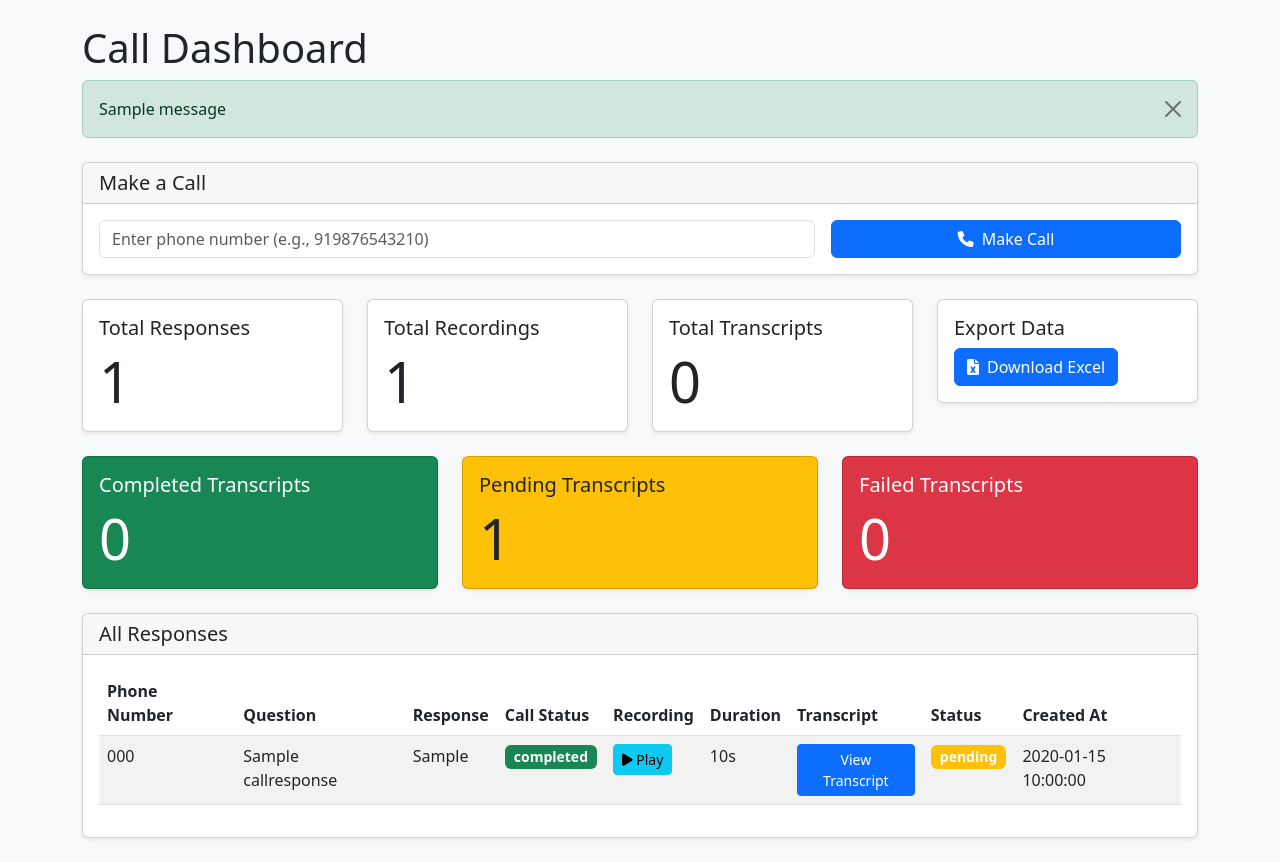
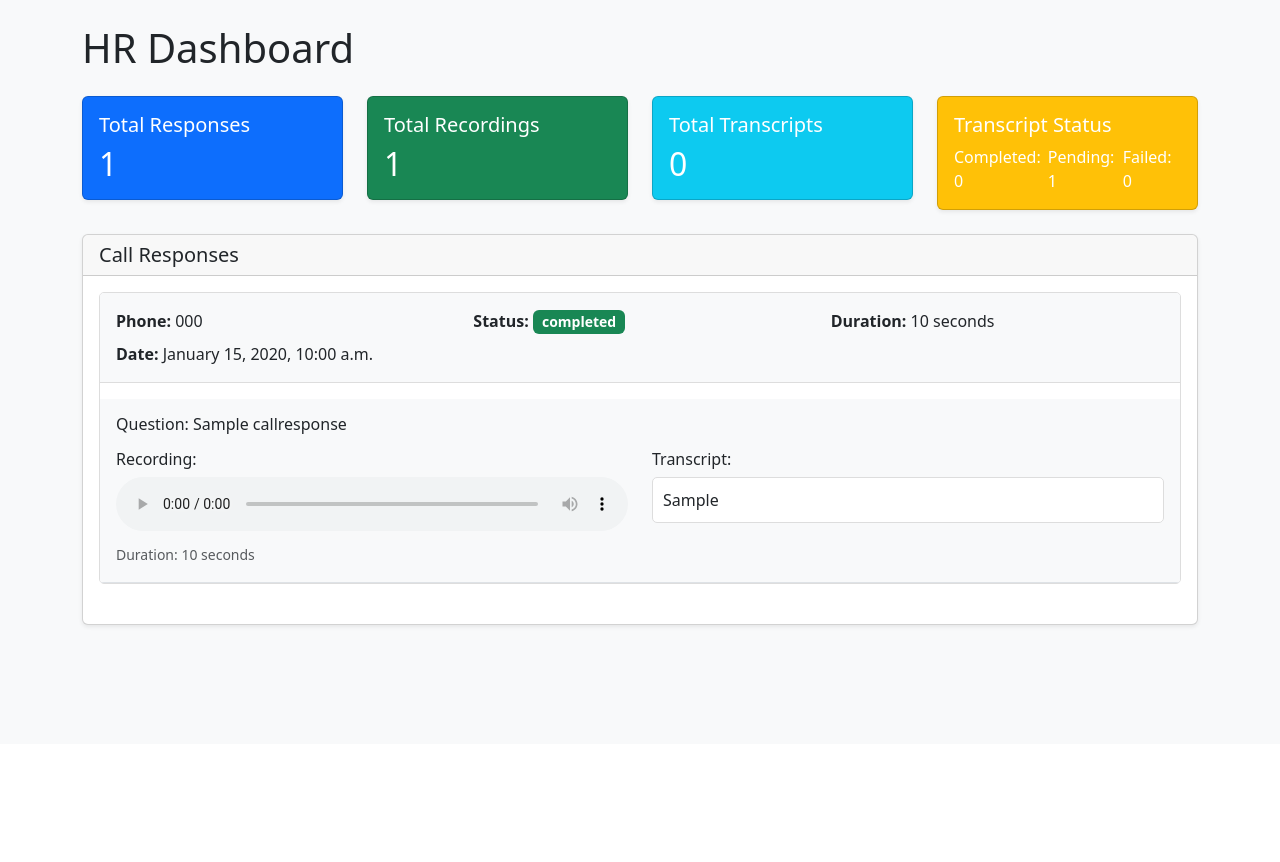
Before and after one commit to sriharsha-gvkss/hr_call_half, a Django app: page /dashboard/ in a window 1280 px wide. Shown: the part 56-918 px from the top of the page. After the commit the page ends 684 px from the top, so only its background shows below. Run offline with Django 5.2, Linux system fonts and the light colour scheme; tables that the repository leaves empty hold one stand-in row (values such as "Sample post"); one stand-in notice (Sample message) is shown.

Commit message:
Update call handling and dashboard display for records and transcripts

```diff
--- a/call/templates/call/dashboard.html
+++ b/call/templates/call/dashboard.html
@@ -2,193 +2,159 @@
 
 {% block content %}
 <div class="container mt-4">
-    <h1>Call Dashboard</h1>
+    <h1 class="mb-4">HR Dashboard</h1>
 
-    <!-- Messages/Alerts -->
-    {% if messages %}
-    <div class="messages mb-4">
-        {% for message in messages %}
-        <div class="alert alert-{{ message.tags }} alert-dismissible fade show" role="alert">
-            {{ message }}
-            <button type="button" class="btn-close" data-bs-dismiss="alert" aria-label="Close"></button>
-        </div>
-        {% endfor %}
-    </div>
-    {% endif %}
-
-    {% if error %}
-    <div class="alert alert-danger">
-        {{ error }}
-    </div>
-    {% endif %}
-
-    <!-- Make Call Form -->
-    <div class="card mb-4">
-        <div class="card-header">
-            <h5 class="mb-0">Make a Call</h5>
-        </div>
-        <div class="card-body">
-            <form method="POST" action="{% url 'make_call' %}" class="row g-3">
-                {% csrf_token %}
-                <div class="col-md-8">
-                    <input type="tel" class="form-control" id="phone_number" name="phone_number"
-                           placeholder="Enter phone number (e.g., 919876543210)" required>
-                </div>
-                <div class="col-md-4">
-                    <button type="submit" class="btn btn-primary w-100">
-                        <i class="fas fa-phone me-2"></i>Make Call
-                    </button>
-                </div>
-            </form>
-        </div>
-    </div>
-
-    <!-- Statistics Section -->
+    <!-- Statistics Cards -->
     <div class="row mb-4">
         <div class="col-md-3">
-            <div class="card">
+            <div class="card bg-primary text-white">
                 <div class="card-body">
                     <h5 class="card-title">Total Responses</h5>
-                    <p class="card-text display-4">{{ total_responses }}</p>
+                    <h2 class="card-text">{{ total_responses }}</h2>
                 </div>
             </div>
         </div>
         <div class="col-md-3">
-            <div class="card">
+            <div class="card bg-success text-white">
                 <div class="card-body">
                     <h5 class="card-title">Total Recordings</h5>
-                    <p class="card-text display-4">{{ total_recordings }}</p>
+                    <h2 class="card-text">{{ total_recordings }}</h2>
                 </div>
             </div>
         </div>
         <div class="col-md-3">
-            <div class="card">
+            <div class="card bg-info text-white">
                 <div class="card-body">
                     <h5 class="card-title">Total Transcripts</h5>
-                    <p class="card-text display-4">{{ total_transcripts }}</p>
+                    <h2 class="card-text">{{ total_transcripts }}</h2>
                 </div>
             </div>
         </div>
         <div class="col-md-3">
-            <div class="card">
+            <div class="card bg-warning text-white">
                 <div class="card-body">
-                    <h5 class="card-title">Export Data</h5>
-                    <a href="{% url 'export_excel' %}" class="btn btn-primary">
-                        <i class="fas fa-file-excel me-2"></i>Download Excel
-                    </a>
+                    <h5 class="card-title">Transcript Status</h5>
+                    <div class="d-flex justify-content-between">
+                        <span>Completed: {{ transcript_stats.completed }}</span>
+                        <span>Pending: {{ transcript_stats.pending }}</span>
+                        <span>Failed: {{ transcript_stats.failed }}</span>
+                    </div>
                 </div>
             </div>
         </div>
     </div>
 
-    <!-- Transcript Status Section -->
-    <div class="row mb-4">
-        <div class="col-md-4">
-            <div class="card bg-success text-white">
-                <div class="card-body">
-                    <h5 class="card-title">Completed Transcripts</h5>
-                    <p class="card-text display-4">{{ transcript_stats.completed }}</p>
-                </div>
-            </div>
-        </div>
-        <div class="col-md-4">
-            <div class="card bg-warning text-dark">
-                <div class="card-body">
-                    <h5 class="card-title">Pending Transcripts</h5>
-                    <p class="card-text display-4">{{ transcript_stats.pending }}</p>
-                </div>
-            </div>
-        </div>
-        <div class="col-md-4">
-            <div class="card bg-danger text-white">
-                <div class="card-body">
-                    <h5 class="card-title">Failed Transcripts</h5>
-                    <p class="card-text display-4">{{ transcript_stats.failed }}</p>
-                </div>
-            </div>
-        </div>
-    </div>
-
-    <!-- Responses Table -->
-    <div class="card mb-4">
+    <!-- Calls List -->
+    <div class="card">
         <div class="card-header">
-            <h5 class="mb-0">All Responses</h5>
+            <h5 class="mb-0">Call Responses</h5>
         </div>
         <div class="card-body">
-            <div class="table-responsive">
-                <table class="table table-striped">
-                    <thead>
-                        <tr>
-                            <th>Phone Number</th>
-                            <th>Question</th>
-                            <th>Response</th>
-                            <th>Call Status</th>
-                            <th>Recording</th>
-                            <th>Duration</th>
-                            <th>Transcript</th>
-                            <th>Status</th>
-                            <th>Created At</th>
-                        </tr>
-                    </thead>
-                    <tbody>
-                        {% for response in responses %}
-                        <tr>
-                            <td>{{ response.phone_number }}</td>
-                            <td>{{ response.question|default:"N/A" }}</td>
-                            <td>{{ response.response|default:"N/A" }}</td>
-                            <td>
-                                <span class="badge {% if response.call_status == 'completed' %}bg-success{% elif response.call_status == 'in-progress' %}bg-warning{% elif response.call_status == 'failed' %}bg-danger{% else %}bg-secondary{% endif %}">
-                                    {{ response.call_status|default:"N/A" }}
+            {% if responses_by_call %}
+                {% for call_sid, call_data in responses_by_call.items %}
+                <div class="call-container mb-4">
+                    <div class="call-header p-3 bg-light">
+                        <div class="row">
+                            <div class="col-md-4">
+                                <strong>Phone:</strong> {{ call_data.phone_number }}
+                            </div>
+                            <div class="col-md-4">
+                                <strong>Status:</strong>
+                                <span class="badge {% if call_data.call_status == 'completed' %}bg-success{% else %}bg-warning{% endif %}">
+                                    {{ call_data.call_status }}
                                 </span>
-                            </td>
-                            <td>
-                                {% if response.recording_url %}
-                                <a href="{{ response.recording_url }}" target="_blank" class="btn btn-sm btn-info">
-                                    <i class="fas fa-play"></i> Play
-                                </a>
-                                {% else %}
-                                N/A
-                                {% endif %}
-                            </td>
-                            <td>{{ response.recording_duration|default:"N/A" }}s</td>
-                            <td>
-                                {% if response.transcript %}
-                                <button type="button" class="btn btn-sm btn-primary" data-bs-toggle="modal" data-bs-target="#transcriptModal{{ response.id }}">
-                                    View Transcript
-                                </button>
-                                {% else %}
-                                {{ response.transcript_status }}
-                                {% endif %}
-                            </td>
-                            <td>
-                                <span class="badge {% if response.transcript_status == 'completed' %}bg-success{% elif response.transcript_status == 'pending' %}bg-warning{% else %}bg-danger{% endif %}">
-                                    {{ response.transcript_status }}
-                                </span>
-                            </td>
-                            <td>{{ response.created_at|date:"Y-m-d H:i:s" }}</td>
-                        </tr>
+                            </div>
+                            <div class="col-md-4">
+                                <strong>Duration:</strong> {{ call_data.call_duration }} seconds
+                            </div>
+                        </div>
+                        <div class="row mt-2">
+                            <div class="col-12">
+                                <strong>Date:</strong> {{ call_data.created_at|date:"F j, Y, g:i a" }}
+                            </div>
+                        </div>
+                    </div>
 
-                        <!-- Transcript Modal -->
-                        {% if response.transcript %}
-                        <div class="modal fade" id="transcriptModal{{ response.id }}" tabindex="-1">
-                            <div class="modal-dialog modal-lg">
-                                <div class="modal-content">
-                                    <div class="modal-header">
-                                        <h5 class="modal-title">Transcript for {{ response.phone_number }}</h5>
-                                        <button type="button" class="btn-close" data-bs-dismiss="modal"></button>
+                    <div class="call-responses mt-3">
+                        {% for response in call_data.responses %}
+                        <div class="response-item p-3 border-bottom">
+                            <div class="row">
+                                <div class="col-md-12">
+                                    <h6>Question: {{ response.question }}</h6>
+                                </div>
+                            </div>
+                            <div class="row mt-2">
+                                <div class="col-md-6">
+                                    {% if response.recording_url %}
+                                    <div class="recording-section">
+                                        <h6>Recording:</h6>
+                                        <audio controls class="w-100">
+                                            <source src="{{ response.recording_url }}" type="audio/mpeg">
+                                            Your browser does not support the audio element.
+                                        </audio>
+                                        <small class="text-muted">Duration: {{ response.recording_duration }} seconds</small>
                                     </div>
-                                    <div class="modal-body">
-                                        <p>{{ response.transcript }}</p>
+                                    {% endif %}
+                                </div>
+                                <div class="col-md-6">
+                                    <div class="transcript-section">
+                                        <h6>Transcript:</h6>
+                                        {% if response.transcript %}
+                                            <p class="transcript-text">{{ response.transcript }}</p>
+                                        {% else %}
+                                            <p class="text-muted">
+                                                {% if response.transcript_status == 'pending' %}
+                                                    Transcript is being processed...
+                                                {% elif response.transcript_status == 'failed' %}
+                                                    Failed to generate transcript
+                                                {% else %}
+                                                    No transcript available
+                                                {% endif %}
+                                            </p>
+                                        {% endif %}
                                     </div>
                                 </div>
                             </div>
                         </div>
-                        {% endif %}
                         {% endfor %}
-                    </tbody>
-                </table>
-            </div>
+                    </div>
+                </div>
+                {% endfor %}
+            {% else %}
+                <div class="alert alert-info">
+                    No call responses found.
+                </div>
+            {% endif %}
         </div>
     </div>
 </div>
+
+<style>
+.call-container {
+    border: 1px solid #ddd;
+    border-radius: 5px;
+    overflow: hidden;
+}
+
+.call-header {
+    border-bottom: 1px solid #ddd;
+}
+
+.response-item {
+    background-color: #f8f9fa;
+}
+
+.transcript-text {
+    background-color: white;
+    padding: 10px;
+    border-radius: 5px;
+    border: 1px solid #ddd;
+    max-height: 200px;
+    overflow-y: auto;
+}
+
+.recording-section audio {
+    margin-bottom: 5px;
+}
+</style>
 {% endblock %}
--- a/call/views.py
+++ b/call/views.py
@@ -171,6 +171,11 @@ def recording_status(request):
         if not call_sid:
             return HttpResponse('No CallSid provided', status=400)
 
+        # Get the response ID from the URL parameters
+        response_id = request.GET.get('response_id')
+        if not response_id:
+            return HttpResponse('No response_id provided', status=400)
+
         # Initialize Twilio client
         client = Client(settings.TWILIO_ACCOUNT_SID, settings.TWILIO_AUTH_TOKEN)
 
@@ -182,40 +187,71 @@ def recording_status(request):
 
         # Find the CallResponse record
         try:
-            response = CallResponse.objects.get(recording_sid=recording_sid)
+            response = CallResponse.objects.get(id=response_id)
         except CallResponse.DoesNotExist:
-            # If not found by recording_sid, try to find by call_sid
-            response = CallResponse.objects.filter(call_sid=call_sid).first()
-            if not response:
-                return HttpResponse('CallResponse not found', status=404)
+            return HttpResponse('CallResponse not found', status=404)
 
         # Update the response with recording details
+        response.recording_sid = recording_sid
         response.recording_url = recording.uri
         response.recording_duration = recording.duration
         response.call_status = call.status
         response.call_duration = call.duration
         response.save()
 
-        # If call is completed, try to get the transcript
-        if call.status == 'completed':
-            try:
-                # Get transcript for this recording
-                transcript = client.transcriptions.list(recording_sid=recording_sid)
-                if transcript:
-                    response.transcript = transcript[0].transcription_text
-                    response.transcript_status = 'completed'
-                else:
-                    response.transcript_status = 'pending'
-            except Exception as e:
-                logger.error(f"Error fetching transcript for recording {recording_sid}: {str(e)}")
-                response.transcript_status = 'failed'
-            response.save()
+        # Try to get the transcript
+        try:
+            # Get transcript for this recording
+            transcript = client.transcriptions.list(recording_sid=recording_sid)
+            if transcript:
+                response.transcript = transcript[0].transcription_text
+                response.transcript_status = 'completed'
+            else:
+                response.transcript_status = 'pending'
+        except Exception as e:
+            logger.error(f"Error fetching transcript for recording {recording_sid}: {str(e)}")
+            response.transcript_status = 'failed'
+        response.save()
 
-        return HttpResponse('OK')
+        # Create a new VoiceResponse for the next question
+        resp = VoiceResponse()
+
+        # Check if we have more questions to ask
+        current_index = request.session.get('current_question_index', 0)
+        questions = [
+            "Hi, please tell us your full name.",
+            "What is your work experience?",
+            "What was your previous job role?",
+            "Why do you want to join our company?"
+        ]
+
+        if current_index < len(questions):
+            # Ask the next question
+            resp.say(questions[current_index], voice='Polly.Amy')
+            resp.record(
+                action=f'/recording_status/?response_id={response.id}',
+                maxLength='30',
+                playBeep=False
+            )
+        else:
+            # All questions have been asked
+            resp.say("Thank you for your time. We will review your responses and get back to you soon.", voice='Polly.Amy')
+
+            # Update all responses for this call to completed
+            CallResponse.objects.filter(call_sid=call_sid).update(call_status='completed')
+
+            # Reset the session
+            request.session['current_question_index'] = 0
+            if 'response_id' in request.session:
+                del request.session['response_id']
+
+        return HttpResponse(str(resp))
 
     except Exception as e:
         logger.error(f"Error in recording_status: {str(e)}")
-        return HttpResponse(f'Error: {str(e)}', status=500)
+        resp = VoiceResponse()
+        resp.say("We're sorry, but there was an error processing your response. Please try again later.", voice='Polly.Amy')
+        return HttpResponse(str(resp))
 
 # HR Dashboard
 def dashboard(request):
@@ -231,19 +267,32 @@ def dashboard(request):
             'failed': responses.filter(transcript_status='failed').count()
         }
 
-        # Group responses by phone number
-        responses_by_phone = {}
+        # Group responses by phone number and call
+        responses_by_call = {}
         for response in responses:
-            if response.phone_number not in responses_by_phone:
-                responses_by_phone[response.phone_number] = []
-            responses_by_phone[response.phone_number].append(response)
+            if response.call_sid not in responses_by_call:
+                responses_by_call[response.call_sid] = {
+                    'phone_number': response.phone_number,
+                    'call_status': response.call_status,
+                    'call_duration': response.call_duration,
+                    'created_at': response.created_at,
+                    'responses': []
+                }
+            responses_by_call[response.call_sid]['responses'].append({
+                'question': response.question,
+                'recording_url': response.recording_url,
+                'recording_duration': response.recording_duration,
+                'transcript': response.transcript,
+                'transcript_status': response.transcript_status,
+                'created_at': response.created_at
+            })
 
         context = {
             'responses': responses,
             'total_responses': responses.count(),
             'total_recordings': responses.exclude(recording_url__isnull=True).count(),
             'total_transcripts': transcript_stats['completed'],
-            'responses_by_phone': responses_by_phone,
+            'responses_by_call': responses_by_call,
             'transcript_stats': transcript_stats
         }
 
@@ -251,13 +300,13 @@ def dashboard(request):
 
     except Exception as e:
         logger.error(f"Error in dashboard view: {str(e)}")
+        messages.error(request, f"Error loading dashboard: {str(e)}")
         return render(request, 'call/dashboard.html', {
-            'error': str(e),
             'responses': [],
             'total_responses': 0,
             'total_recordings': 0,
             'total_transcripts': 0,
-            'responses_by_phone': {},
+            'responses_by_call': {},
             'transcript_stats': {'completed': 0, 'pending': 0, 'failed': 0}
         })
 
@@ -342,6 +391,7 @@ def export_to_excel(request):
 
 @csrf_exempt
 def voice(request):
+    """Handle voice response and ask next question"""
     try:
         # Get the call SID from the request
         call_sid = request.POST.get('CallSid')
@@ -354,51 +404,68 @@ def voice(request):
         # Get call details
         call = client.calls(call_sid).fetch()
 
-        # Get the current question index from session
+        # Define the sequence of questions
+        questions = [
+            "Hi, please tell us your full name.",
+            "What is your work experience?",
+            "What was your previous job role?",
+            "Why do you want to join our company?"
+        ]
+
+        # Get current question index from session or initialize to 0
         current_index = request.session.get('current_question_index', 0)
 
-        # Define questions
-        questions = [
-            "What is your name?",
-            "What is your current role?",
-            "How many years of experience do you have?",
-            "What are your salary expectations?"
-        ]
-
-        # Create response
+        # Create response object
         resp = VoiceResponse()
 
-        # If we have more questions
+        # Check if we have more questions to ask
         if current_index < len(questions):
-            # Record the response
-            resp.say(questions[current_index])
-            resp.record(
-                action=f"/recording-status/?response_id={current_index}",
-                maxLength="30",
-                playBeep=True
+            # Get the current question
+            question = questions[current_index]
+
+            # Create a new CallResponse record
+            response = CallResponse.objects.create(
+                phone_number=call.to,
+                call_sid=call_sid,
+                question=question,
+                call_status=call.status
             )
 
-            # Increment question index
+            # Store the response ID in the session
+            request.session['response_id'] = response.id
+
+            # Ask the question
+            resp.say(question, voice='Polly.Amy')
+
+            # Record the response
+            resp.record(
+                action=f'/recording_status/?response_id={response.id}',
+                maxLength='30',
+                playBeep=False
+            )
+
+            # Increment the question index for next time
             request.session['current_question_index'] = current_index + 1
 
         else:
-            # All questions answered
-            resp.say("Thank you for your responses. We will review them and get back to you soon. Goodbye!")
+            # All questions have been asked
+            resp.say("Thank you for your time. We will review your responses and get back to you soon.", voice='Polly.Amy')
 
-            # Update call status to completed
-            try:
-                response = CallResponse.objects.filter(call_sid=call_sid).first()
-                if response:
-                    response.call_status = 'completed'
-                    response.save()
-            except Exception as e:
-                logger.error(f"Error updating call status: {str(e)}")
+            # Update all responses for this call to completed
+            CallResponse.objects.filter(call_sid=call_sid).update(call_status='completed')
+
+            # Reset the session
+            request.session['current_question_index'] = 0
+            if 'response_id' in request.session:
+                del request.session['response_id']
 
         return HttpResponse(str(resp))
 
     except Exception as e:
         logger.error(f"Error in voice view: {str(e)}")
-        return HttpResponse(f'Error: {str(e)}', status=500)
+        resp = VoiceResponse()
+        resp.say("We're sorry, but there was an error processing your call. Please try again later.", voice='Polly.Amy')
+        return HttpResponse(str(resp))
 
 @csrf_exempt
 def transcription_webhook(request):
```
